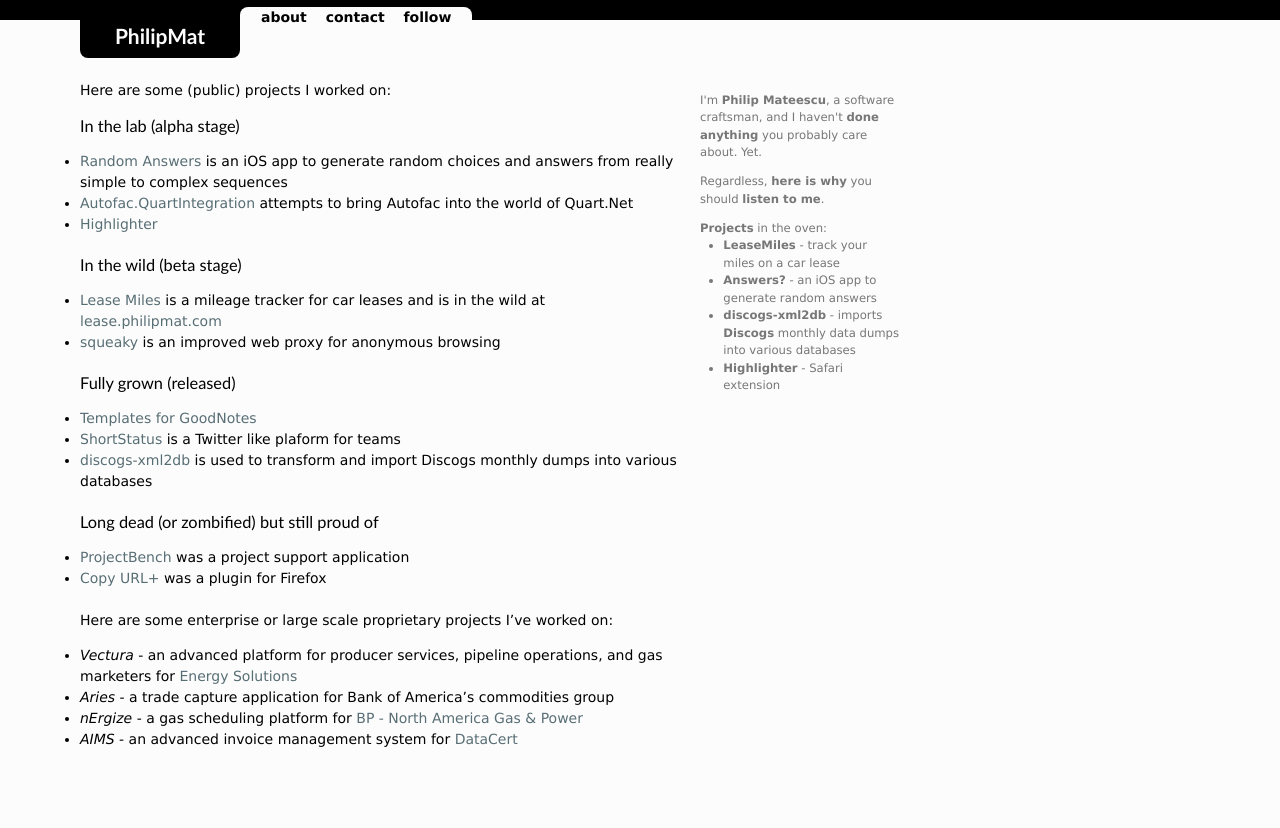
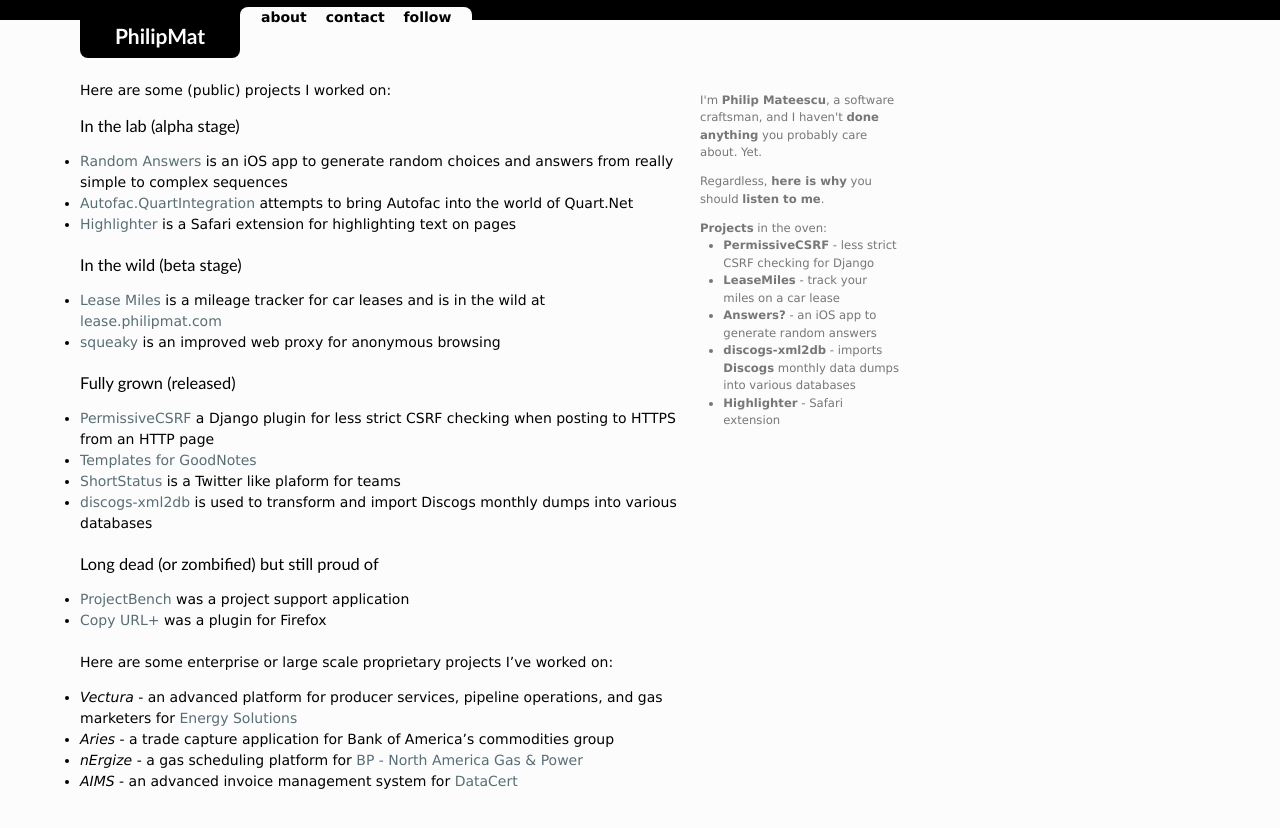
Before and after one commit to philipmat/philipmat.github.io, a Jekyll site: the page built from projects/index.markdown, in a window 1280 px wide. Shown: the top 828 px of the page. Built offline with Jekyll 4.4.1, drawn with Linux system fonts in a browser that asks for light colours; Markdown is read by kramdown in place of the engine named in the settings.

Commit message:
updated projects

```diff
--- a/_includes/sidebar.html
+++ b/_includes/sidebar.html
@@ -9,8 +9,9 @@
 	<div class="projects">
 		<span class="title"><a href="/projects/">Projects</a> in the oven:</span>
 		<ul>
+			<li> <a href="http://github.com/philipmat/permissivecsrf">PermissiveCSRF</a> - less strict CSRF checking for Django</li>
 			<li> <a href="http://github.com/philipmat/LeaseMilesTracker">LeaseMiles</a> - track your miles on a car lease</li>
-			<li> <a href="http://github.com/philipmat/ReandomAnswers">Answers?</a> - an iOS app to generate random answers</li>
+			<li> <a href="http://github.com/philipmat/RandomAnswers">Answers?</a> - an iOS app to generate random answers</li>
 			<li> <a href="http://github.com/philipmat/discogs-xml2db">discogs-xml2db</a> - imports <a href="http://www.discogs.com">Discogs</a> monthly data dumps into various databases </li>
 			<!--<li> <a href="/projects/squeaky.html">squeaky</a> - web proxy</li>-->
 			<li> <a href="/projects/highlighter.html">Highlighter</a> - Safari extension </li>
--- a/projects/index.markdown
+++ b/projects/index.markdown
@@ -9,7 +9,7 @@
 
 * [Random Answers](https://github.com/philipmat/RandomAnswers) is an iOS app to generate random choices and answers from really simple to complex sequences
 * [Autofac.QuartIntegration](https://github.com/philipmat/Autofac.QuartzIntegration) attempts to bring Autofac into the world of Quart.Net
-* [Highlighter](highlighter.html)
+* [Highlighter](highlighter.html) is a Safari extension for highlighting text on pages
 
 ### In the wild (beta stage)
 
@@ -18,6 +18,7 @@
 
 ### Fully grown (released)
 
+* [PermissiveCSRF](https://github.com/philipmat/permissivecsrf) a Django plugin for less strict CSRF checking when posting to HTTPS from an HTTP page
 * [Templates for GoodNotes](https://github.com/philipmat/TemplatesForGoodNotes)
 * [ShortStatus](https://github.com/philipmat/ShortStatus) is a Twitter like plaform for teams
 * [discogs-xml2db](http://github.com/philipmat/discogs-xml2db) is used to transform and import Discogs monthly dumps into various databases
```
